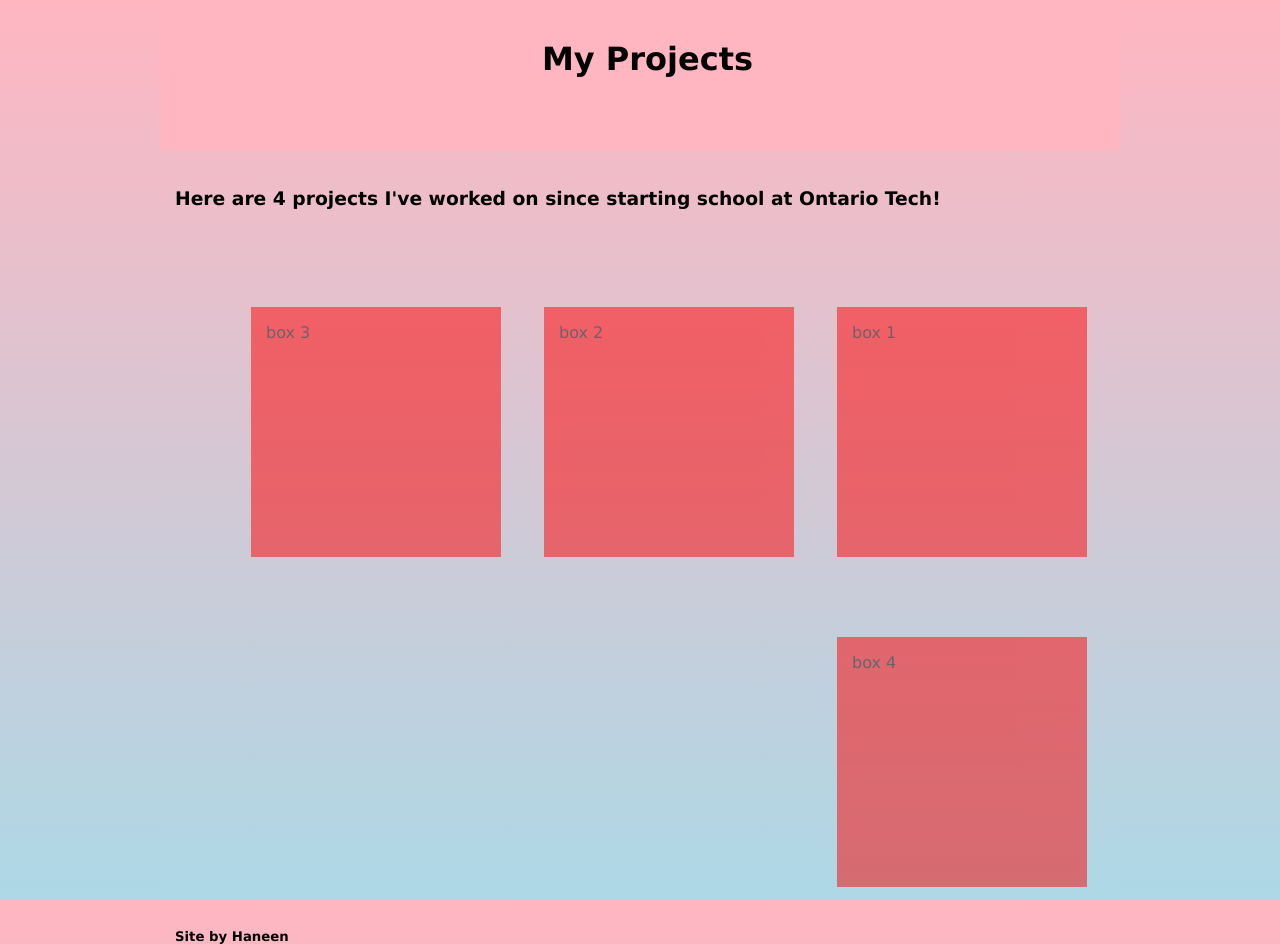
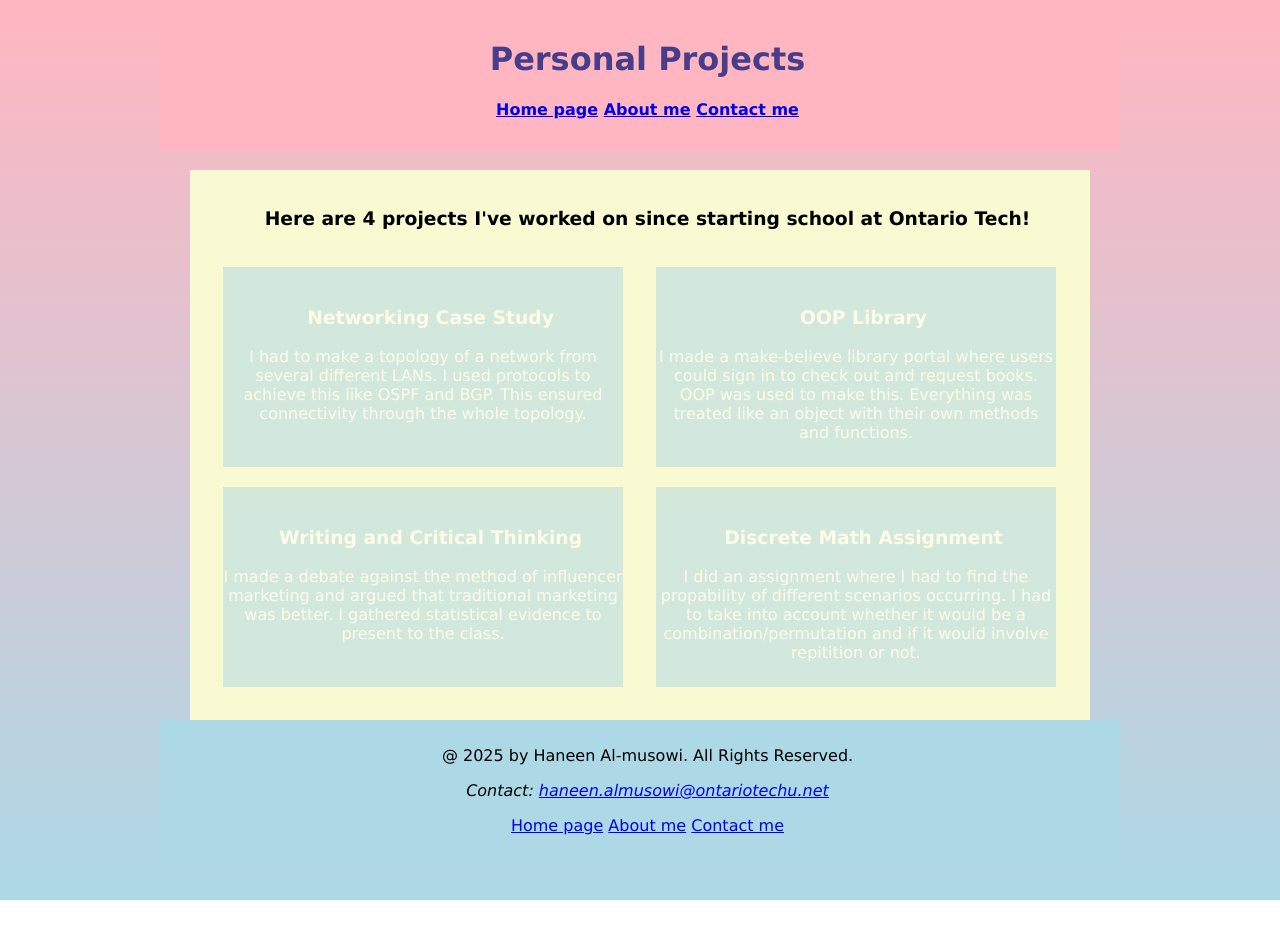
Before and after one commit to haneen-ontech/assignment1, a plain HTML site: page projects.html in a window 1280 px wide. After the commit the page ends 900 px from the top, so only its background shows below. Drawn offline with Linux system fonts and the light colour scheme.

Commit message:
final edits to html files, finsihed form page with required inputs, final details on style sheet

```diff
--- a/projects.html
+++ b/projects.html
@@ -18,11 +18,18 @@
     <!--All content is enclosed in the wrapper ID style-->
     <div id="wrapper">
         <!--The banner ID style is inside the wrapper ID style, the banner is the top section of the webpage and usually contains the main heading, navigation bar, and so forth-->
-        <div id="banner">
+        <header id="banner">
             <!--Acts as the heading title of the main page-->
             <br>
-            <h1>My Projects</h1>
-        </div>
+            <h1>Personal Projects</h1>
+            <nav>
+                <h4>
+                    <a href="index.html">Home page</a>
+                    <a href="aboutme.html">About me</a>
+                    <a href="contact.html">Contact me</a>
+                </h4>
+            </nav>
+        </header>
         <!--
         <div id="top-row">
             <p>Hello.</p>
@@ -31,18 +38,27 @@
         <div class="project-row">
             <br>
             <h3>Here are 4 projects I've worked on since starting school at Ontario Tech!</h3>
-            <div class="box"><p>box 1</p></div>
-            <div class="box"><p>box 2</p></div>
-            <div class="box"><p>box 3</p></div>
-            <div class="box"><p>box 4</p></div>
+            <div class="box"><article><h3>Networking Case Study</h3><section>I had to make a topology of a network from several different LANs. I used protocols to achieve this like OSPF and BGP. This ensured connectivity through the whole topology.</section></article></div>
+            <div class="box"><article><h3>OOP Library</h3><section>I made a make-believe library portal where users could sign in to check out and request books. OOP was used to make this. Everything was treated like an object with their own methods and functions.</section></article></div>
+            <div class="box"><article><h3>Writing and Critical Thinking</h3><section>I made a debate against the method of influencer marketing and argued that traditional marketing was better. I gathered statistical evidence to present to the class.</section></article></div>
+            <div class="box"><article><h3>Discrete Math Assignment</h3><section>I did an assignment where I had to find the propability of different scenarios occurring. I had to take into account whether it would be a combination/permutation and if it would involve repitition or not.</section></article></div>
         </div>
         <!--The clear class style removes floats-->
         <div class="clear"></div>
         <!--The footer is the bottom part of the page-->
-        <div id="footer">
-            <br>
-            <h5>Site by Haneen</h5>
-        </div>
+        <footer id="aboutfooter">
+            <nav>
+                <p>@ 2025 by Haneen Al-musowi. All Rights Reserved.</p>
+                <address>
+                    <p>Contact: <a href="mailto:haneen.almusowi@ontariotechu.net">haneen.almusowi@ontariotechu.net</p>
+                </address>
+                <p>
+                    <a href="index.html">Home page</a>
+                    <a href="aboutme.html">About me</a>
+                    <a href="contact.html">Contact me</a>
+                </p>
+            </nav>
+        </footer>
     </div>
 </body>
 </html>
--- a/style.css
+++ b/style.css
@@ -74,28 +74,10 @@ h1, h2, h3, h4, h5, h6, p, li {
 }
 
 #banner h1 {
-    color: black;
+    color: darkslateblue;
     text-align: center;
 }
 
-
-/* Adding style to our box class, making them centered*/
-.box {
-    float: right;
-    height: 250px;
-    width: 250px;
-    background-color: red;
-    margin-top: 80px;
-    margin-left: 10px;
-    margin-right: 33px;
-    opacity:.5;
-}
-
-/* Pseudo-class applies to the box class when in a hovered state*/
-.box:hover {
-    background-color: white;
-    opacity:1;
-}
 
 img[alt="icon"] {
     float: right;
@@ -124,7 +106,7 @@ img[alt="icon"]:hover {
     margin-top: 90px;
     margin-left: 50px;
     background-color: black;
-    border: 6px white solid;
+    border: 6px darkslateblue solid;
 
 }
 
@@ -143,11 +125,11 @@ height:600px;
 
 figure {
     background-color: black;
-    text-align: center;
-    border: 4px solid black;
-
+    border: 4px solid darkslateblue;
     width: 200px;
     height: 250px;
+    margin-top: 0px;
+    margin-left: 90px;
 
 }
 
@@ -155,6 +137,14 @@ figcaption {
     color: black;
     text-align: center;
     font-size: small;
+    margin-top: -15px;
+
+}
+
+
+article {
+    text-align: center;
+    margin-top: 40px;
 
 }
 
@@ -177,3 +167,69 @@ figcaption {
     border:2px white solid;
     border-radius: 5px;
 }
+
+li {
+    text-align: left;
+    float: left;
+    margin-right: 40px;
+}
+
+
+.project-row {
+    width: 900px;
+    height: 550px;
+    margin-left: auto;
+    margin-right: auto;
+    margin-top: 20px;
+    background: lightgoldenrodyellow;
+
+    /*justify-content: center;  center horizontally */
+    /*gap: 1rem;  gaps between buttons equally apart */
+}
+
+.project-row h3 {
+    text-align: center;
+    color: black;
+}
+
+/* Adding style to our box class, making them centered*/
+.box {
+    float: left;
+    height: 200px;
+    width: 400px;
+    background-color: lightblue;
+    margin-top: 20px;
+    margin-left: 33px;
+    opacity:.5;
+}
+
+/* Pseudo-class applies to the box class when in a hovered state*/
+.box:hover {
+    background-color: darkslateblue;
+    opacity:1;
+}
+
+.project-row article h3 {
+    text-align: center;
+    color: white;
+}
+
+.project-row article {
+    text-align: center;
+    color: white;
+}
+
+.form-layout {
+    width: 900px;
+    height: 550px;
+    margin-left: auto;
+    margin-right: auto;
+    text-align: center;
+    background: lightgoldenrodyellow;
+
+}
+
+.form-layout p{
+    padding: 12px;
+
+}
```
Also changed, not shown: aboutme.html (+16 -10 lines), contact.html (+44 -12 lines), index.html (+1 -1 lines).
